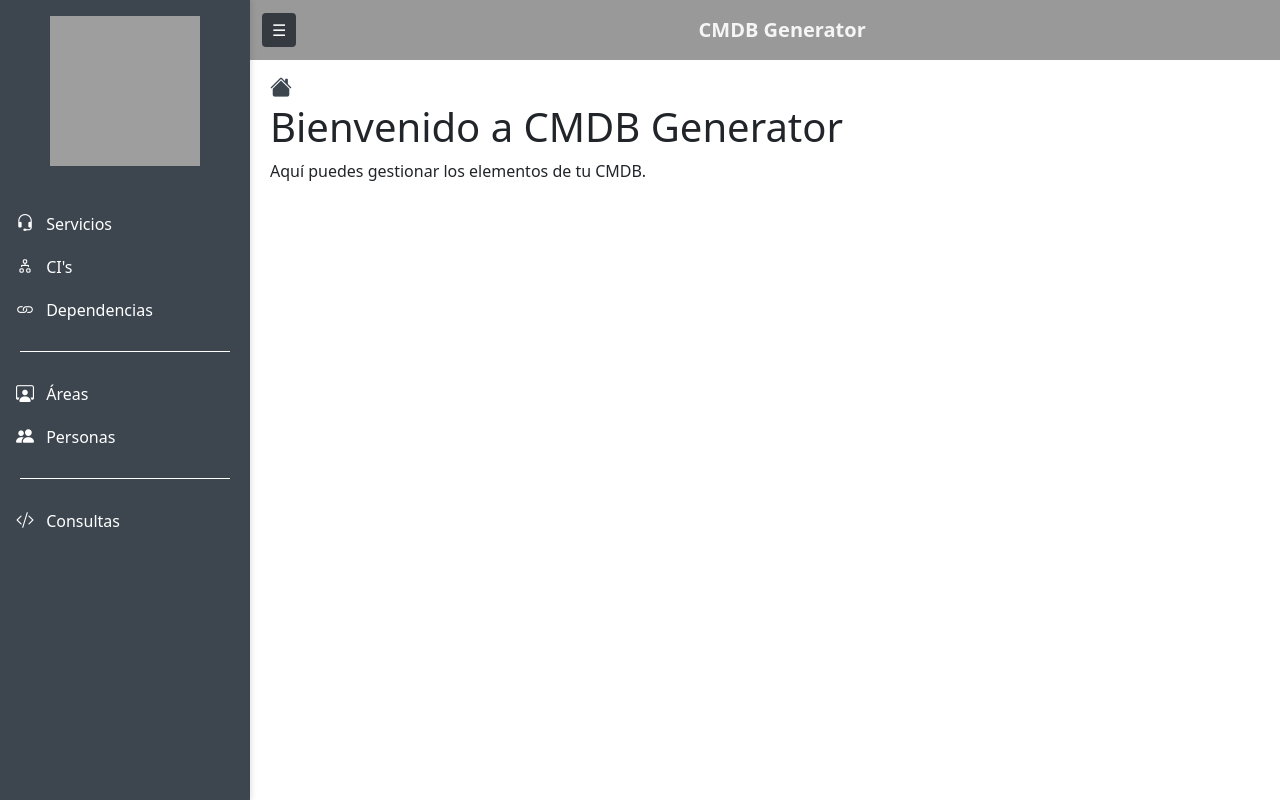
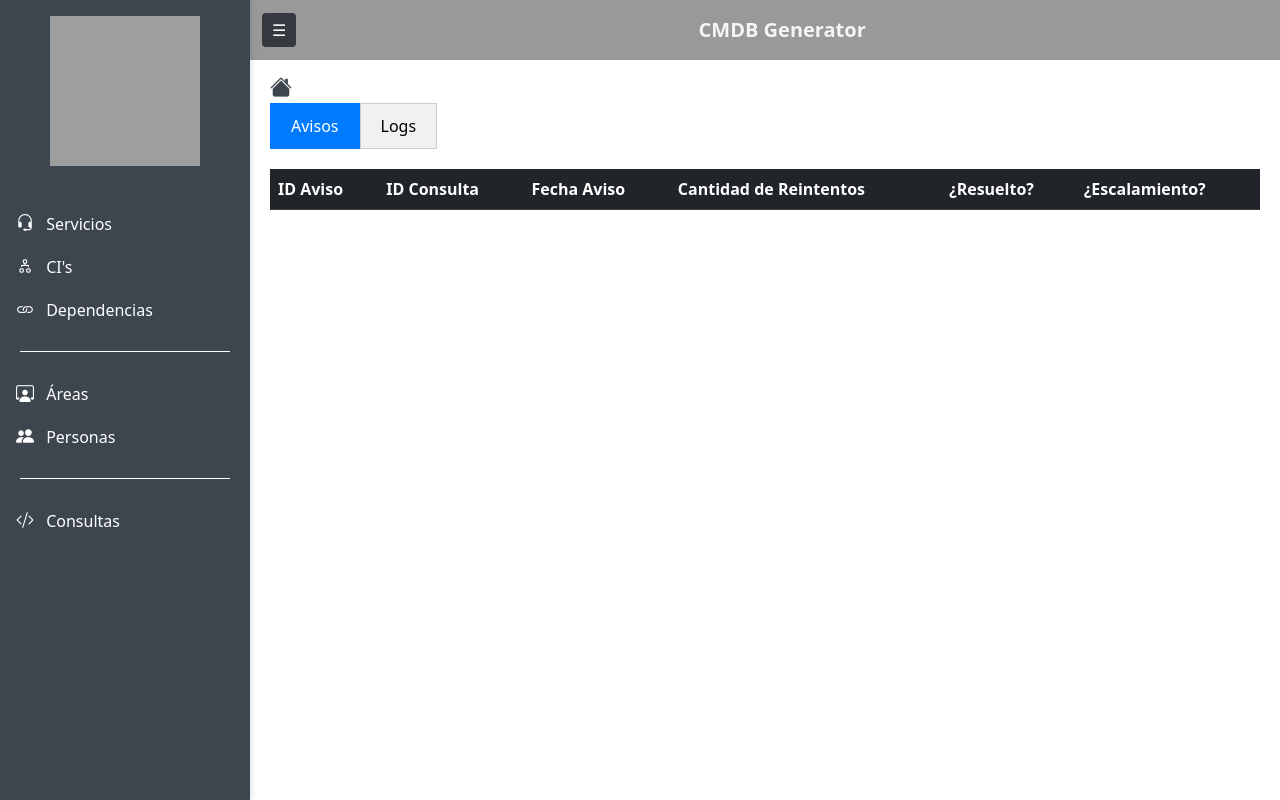
Before and after one commit to elSebee/CMDB-TelSur, a Flask app: page / in a window 1280 px wide. Run offline with Flask 3, Linux system fonts and the light colour scheme; lists and menus that the app fills with data are empty; some libraries are stand-ins or nearby versions; grey boxes are pictures that could not be loaded.

Commit message:
home con tablas + consultas

```diff
--- a/app/__init__.py
+++ b/app/__init__.py
@@ -5,7 +5,7 @@ from app.database.db import db
 import cx_Oracle
 import os
 
-from .routes import alcance_global, alcance_servicios, alcance_cis, alcance_dependencias, alcance_personas, alcance_areas
+from .routes import alcance_global, alcance_servicios, alcance_cis, alcance_dependencias, alcance_personas, alcance_areas, alcance_consultas
 
 app = Flask(__name__, static_folder=Config.STATIC_FOLDER, template_folder=Config.TEMPLATE_FOLDER)
 app.config.from_object(Config)
@@ -25,3 +25,4 @@ app.register_blueprint(alcance_cis, url_prefix="/cis")
 app.register_blueprint(alcance_dependencias, url_prefix="/dependencias")
 app.register_blueprint(alcance_areas, url_prefix="/areas")
 app.register_blueprint(alcance_personas, url_prefix="/personas")
+app.register_blueprint(alcance_consultas, url_prefix="/consultas")
--- /dev/null
+++ b/app/controller/avisos_controller.py
@@ -0,0 +1,14 @@
+from app.models.avisos_model import Avisos
+
+def getAllAvisos():
+    return Avisos.query.all()
+
+def getDicValoresAvisos():
+    return {
+        "id_aviso": "ID Aviso",
+        "id_consulta": "ID Consulta",
+        "fech_aviso": "Fecha Aviso",
+        "cant_reintentos": "Cantidad de Reintentos",
+        "flag_resuelto": "¿Resuelto?",
+        "flag_escalamiento": "¿Escalamiento?",
+    }
--- /dev/null
+++ b/app/controller/logs_controller.py
@@ -0,0 +1,34 @@
+from app.models.logs_model import Logs
+from sqlalchemy import func, asc
+from datetime import datetime, timedelta
+
+def getAllLogs():
+    cinco_dias = datetime.now() - timedelta(days=5)
+
+    logs = Logs.query.filter(
+        func.trunc(Logs.fech_proceso) >= cinco_dias.date()
+    ).order_by(asc(Logs.fech_proceso)).all()
+
+    logs_list = []
+    for log in logs:
+        log_data = {
+            'id_log': log.id_log,
+            'id_consulta': log.id_consulta,
+            'nmro_registros': log.nmro_registros,
+            'desc_error': log.desc_error,
+            'cant_segundos_ejecucion': log.cant_segundos_ejecucion,
+            'fech_proceso': log.fech_proceso,
+        }
+        logs_list.append(log_data)
+
+    return logs_list
+
+def getDicValoresLogs():
+    return {
+        "id_log": "ID Log",
+        "id_consulta": "ID Consulta",
+        "nmro_registros": "Número Registros",
+        "desc_error": "Descripción Error",
+        "cant_segundos_ejecucion": "Cantidad Segundos Ejecución",
+        "fech_proceso": "Fecha Proceso",
+    }
--- a/app/models/consultas_model.py
+++ b/app/models/consultas_model.py
@@ -5,7 +5,7 @@ class Consultas(db.Model):
 
     id_consulta = db.Column(db.Integer(), primary_key=True)
     id_servicio = db.Column(db.Integer, db.ForeignKey("PROCT_SERVICIOS.id_servicio"))
-    desc_consulta = db.Column(db.Clob)
+    desc_consulta = db.Column(db.Text)
     id_tipo_consulta = db.Column(db.Integer)
     id_contexto = db.Column(db.String(100))
     fech_creacion = db.Column(db.Date)
@@ -43,3 +43,7 @@ class Consultas(db.Model):
         self.nmro_max_error_aviso = nmro_max_error_aviso
         self.comentario_consulta = comentario_consulta
         self.cant_hrs_sgte_aviso = cant_hrs_sgte_aviso
+
+    @property
+    def pk_name(self):
+        return 'id_consulta'
--- a/app/routes/__init__.py
+++ b/app/routes/__init__.py
@@ -4,3 +4,4 @@ from .cis_routes import alcance_cis
 from .dependencias_routes import alcance_dependencias
 from .areas_routes import alcance_areas
 from .personas_routes import alcance_personas
+from .consultas_routes import alcance_consultas
--- a/app/routes/index_routes.py
+++ b/app/routes/index_routes.py
@@ -1,8 +1,16 @@
 from flask import Blueprint, render_template
+from app.controller.logs_controller import getAllLogs, getDicValoresLogs
+from app.controller.avisos_controller import getAllAvisos, getDicValoresAvisos
 
 alcance_global = Blueprint("menu", __name__)
 
 @alcance_global.route("/", methods=['GET'])
 def home():
-    """Landing page route."""
-    return render_template("index.html")
+    dic_valores_logs = getDicValoresLogs()
+    dic_valores_avisos = getDicValoresAvisos()
+    cabeceras_logs = list(dic_valores_logs.values())
+    cabeceras_avisos = list(dic_valores_avisos.values())
+    logs=getAllLogs()
+    avisos=getAllAvisos()
+    return render_template("index.html", valores_logs=logs, dic_valores_logs=dic_valores_logs, cabeceras_logs=cabeceras_logs,
+                           valores_avisos=avisos, dic_valores_avisos=dic_valores_avisos, cabeceras_avisos=cabeceras_avisos)
--- a/app/views/static/css/styles.css
+++ b/app/views/static/css/styles.css
@@ -269,3 +223,45 @@
     background-color: #333; /* Color más claro al pasar el mouse */
     color: #fff;
 }
+
+.clob-cell {
+    max-width: 300px; /* Limita el ancho */
+    white-space: nowrap; /* No permite que el texto salte a otra línea */
+    overflow: hidden; /* Oculta el texto sobrante */
+    text-overflow: ellipsis; /* Añade "..." al final si el texto es largo */
+    cursor: pointer; /* Indica que es clicable */
+}
+
+.clob-cell.expanded {
+    white-space: normal; /* Permite múltiples líneas */
+    overflow: visible; /* Muestra todo el texto */
+    text-overflow: unset; /* Elimina los "..." */
+}
+
+.table-home {
+    display: none;
+    margin-top: 20px;
+}
+
+.active {
+    display: block;
+}
+
+.btn-home {
+    padding: 10px 20px;
+    border: 1px solid #ccc;
+    background-color: #f1f1f1;
+    cursor: pointer;
+    transition: background-color 0.3s, color 0.3s;
+}
+
+.btn-home:hover {
+    background-color: #ddd;
+}
+
+/* Estilo para el botón activo */
+.btn-home.active {
+    background-color: #007bff;
+    color: white;
+    border-color: #007bff;
+}
--- /dev/null
+++ b/app/views/static/js/tablaIndex.js
@@ -0,0 +1,20 @@
+function showTable(tableId, button) {
+    // Esconde todas las tablas
+    let tables = document.querySelectorAll('.table-home');
+    tables.forEach(function(table) {
+        table.style.display = 'none';
+    });
+
+    // Muestra la tabla seleccionada
+    let table = document.getElementById(tableId);
+    table.style.display = 'block';
+
+    // Remueve la clase "active" de todos los botones
+    let buttons = document.querySelectorAll('.btn-home');
+    buttons.forEach(function(btn) {
+        btn.classList.remove('active');
+    });
+
+    // Añade la clase "active" al botón seleccionado
+    button.classList.add('active');
+}
--- /dev/null
+++ b/app/views/static/js/verClob.js
@@ -0,0 +1,7 @@
+document.querySelectorAll(".clob-cell").forEach((cell) => {
+    // Agrega un evento de clic a cada celda
+    cell.addEventListener("click", () => {
+      // Alterna la clase "expanded" al hacer clic
+      cell.classList.toggle("expanded");
+    });
+  });
--- a/app/views/templates/base.html
+++ b/app/views/templates/base.html
@@ -82,6 +82,8 @@
     <script src="{{ url_for('static', filename='js/sidebar.js') }}"></script>
     <script src="{{ url_for('static', filename='js/verMas.js') }}"></script>
     <script src="{{ url_for('static', filename='js/rut.js') }}"></script>
+    <script src="{{ url_for('static', filename='js/verClob.js') }}"></script>
+    <script src="{{ url_for('static', filename='js/tablaIndex.js') }}"></script>
 </body>
 
 
--- a/app/views/templates/index.html
+++ b/app/views/templates/index.html
@@ -5,6 +5,74 @@
 <div style="display: flex; align-items: center; gap: 10px;">
     <i class="bi bi-house-fill" style="font-size: 22px; color: #3d464f;"></i>
 </div>
-<h1>Bienvenido a CMDB Generator</h1>
-<p>Aquí puedes gestionar los elementos de tu CMDB.</p>
+
+<!-- Main content -->
+<div class="btn-home-group" style="display: flex;">
+    <button class="btn-home active" onclick="showTable('table1', this)">Avisos</button>
+    <button class="btn-home" onclick="showTable('table2', this)">Logs</button>
+</div>
+
+<div id="table1" class="table-home active">
+    <!-- Tabla 1 -->
+    <table class="table table-striped table-hover text-sm ">
+        <thead class="table-dark" id="tableHeader">
+            <tr>
+                <!-- Itera sobre las cabeceras y crea una columna para cada una -->
+                {% for cabecera in cabeceras_avisos %}
+                    <th>{{ cabecera }}</th>
+                {% endfor %}
+            </tr>
+        </thead>
+        <tbody>
+            {% for valor in valores_avisos %}
+                <tr>
+                <!-- Itera sobre todos los atributos del objeto 'valor' -->
+                {% for key, display_name in dic_valores_avisos.items() %}
+                    {% if not key.startswith('_')%}
+                        {% if valor.__dict__[key] != None %}
+                            <td>{{ valor.__dict__[key] }}</td>
+                        {% else %}
+                            <td><em>Sin data</em></td>
+                        {% endif %}
+                    {% endif %}
+                {% endfor %}
+            </tr>
+            {% endfor %}
+        </tbody>
+    </table>
+</div>
+
+<div id="table2" class="table-home">
+    <!-- Tabla 2 -->
+    <table class="table table-striped table-hover text-sm ">
+        <thead class="table-dark" id="tableHeader">
+            <tr>
+                <!-- Itera sobre las cabeceras y crea una columna para cada una -->
+                {% for cabecera in cabeceras_logs %}
+                    <th>{{ cabecera }}</th>
+                {% endfor %}
+            </tr>
+        </thead>
+        <tbody>
+            {% for valor in valores_logs %}
+                <tr>
+                <!-- Itera sobre todos los atributos del objeto 'valor' -->
+                {% for key, display_name in dic_valores_logs.items() %}
+                    {% if key in valor %}
+                        <td>
+                            {% if valor[key] != None %}
+                                {{ valor[key] }}
+                            {% else %}
+                                <em>Sin data</em>
+                            {% endif %}
+                        </td>
+                    {% endif %}
+                {% endfor %}
+                </tr>
+            {% endfor %}
+        </tbody>
+    </table>
+</div>
+
+</body>
 {% endblock %}
```
Also changed, not shown: other parts of app/views/static/css/styles.css (+2 -48 lines), app/controller/consultas_controller.py (added, +46 -0 lines), app/models/avisos_model.py (added, +19 -0 lines), app/models/logs_model.py (added, +19 -0 lines), app/routes/consultas_routes.py (added, +47 -0 lines), app/views/templates/leer.html (+7 -5 lines).
